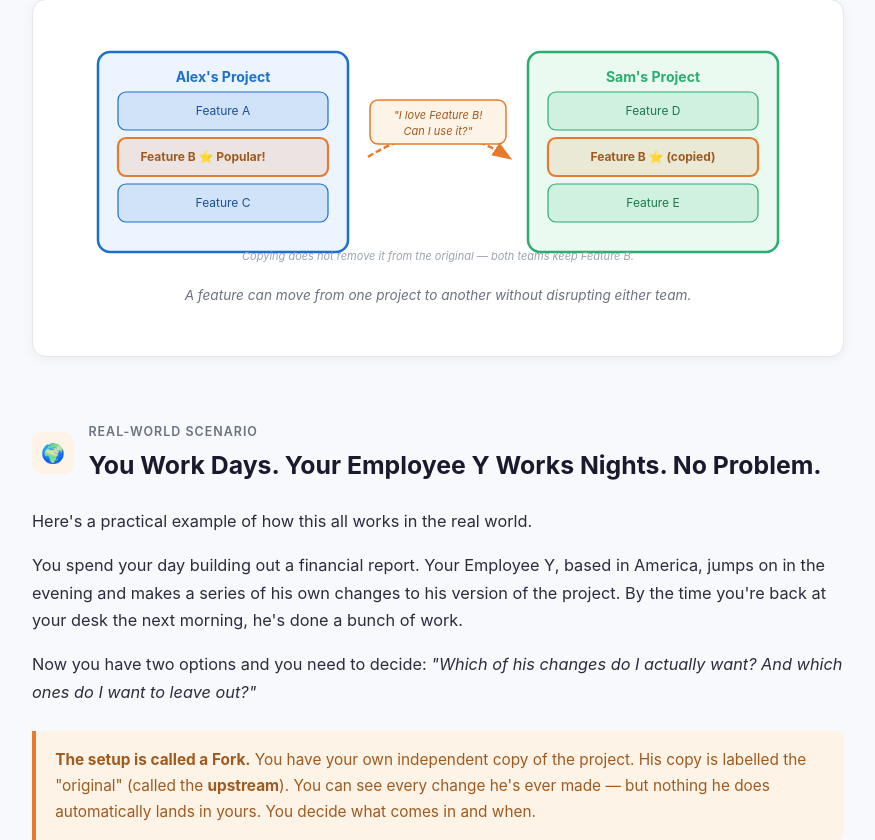
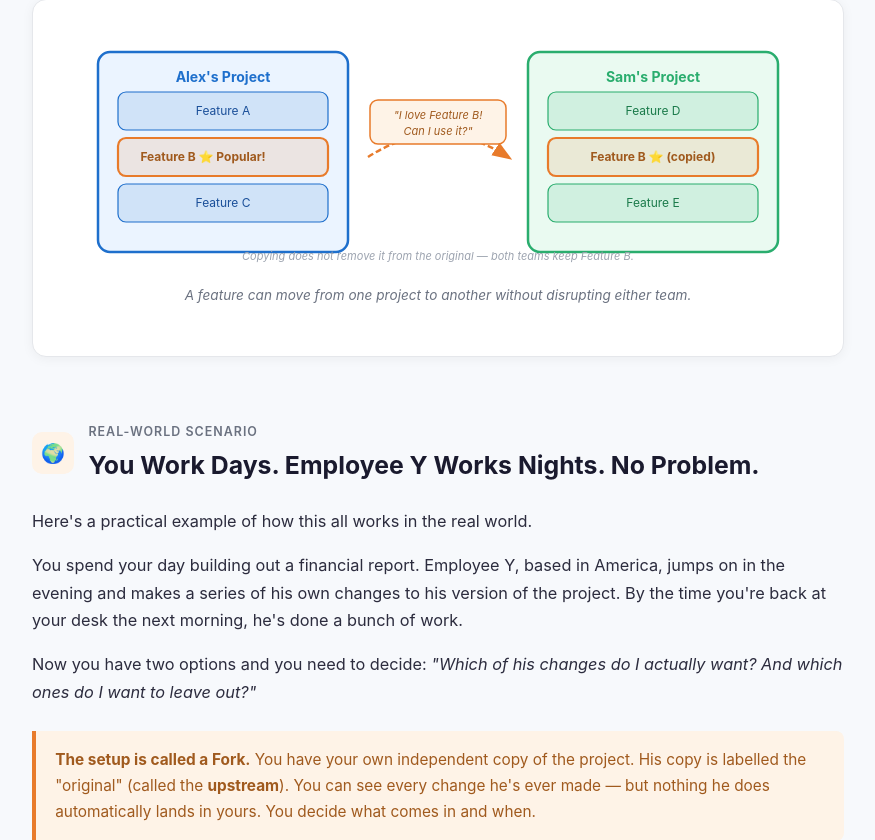
Before and after one commit to jarrydgreen-cleverprofits/team-workflow-guide, a Flask app: page / in a window 1280 px wide. Shown: the part 3755-4595 px from the top of the page, without its empty margins (202-1077 px from the left). Run offline with Flask 3, Linux system fonts and the light colour scheme.

Commit message:
Remove remaining Your Employee Y phrasing

```diff
--- a/templates/index.html
+++ b/templates/index.html
@@ -463,11 +463,11 @@
       <div class="section-icon" style="background:#FEF3E7;">🌍</div>
       <div>
         <span class="num">Real-World Scenario</span>
-        <h2>You Work Days. Your Employee Y Works Nights. No Problem.</h2>
+        <h2>You Work Days. Employee Y Works Nights. No Problem.</h2>
       </div>
     </div>
     <p>Here's a practical example of how this all works in the real world.</p>
-    <p>You spend your day building out a financial report. Your Employee Y, based in America, jumps on in the evening and makes a series of his own changes to his version of the project. By the time you're back at your desk the next morning, he's done a bunch of work.</p>
+    <p>You spend your day building out a financial report. Employee Y, based in America, jumps on in the evening and makes a series of his own changes to his version of the project. By the time you're back at your desk the next morning, he's done a bunch of work.</p>
     <p>Now you have two options and you need to decide: <em>"Which of his changes do I actually want? And which ones do I want to leave out?"</em></p>
 
     <div class="callout orange">
@@ -734,10 +734,10 @@
       <div class="section-icon" style="background:#EAFAF1;">🍒</div>
       <div>
         <span class="num">How To</span>
-        <h2>Getting Your Employee Y's Work Into Yours — Step by Step</h2>
+        <h2>Getting Employee Y's Work Into Yours — Step by Step</h2>
       </div>
     </div>
-    <p>Your Employee Y has been building on his project. He's created branches on GitHub. Here's exactly how you get what you want from his project into yours — safely, selectively, and without touching anything you didn't choose to touch.</p>
+    <p>Employee Y has been building on his project. He's created branches on GitHub. Here's exactly how you get what you want from his project into yours — safely, selectively, and without touching anything you didn't choose to touch.</p>
 
     <div class="callout blue">
       <strong>Remember:</strong> Railway deploys from <em>your</em> GitHub. His code never goes directly to your live site — it always passes through your GitHub first. You are always the gatekeeper.
@@ -873,7 +873,7 @@
     <h3 style="font-size:1.25rem; font-weight:700; color:#1A1A2E; margin:2rem 0 0.8rem;">Why Cherry-Picking Matters</h3>
     <p>Without cherry-picking, your only options would be: take everything or take nothing. That's a problem because:</p>
     <p style="margin-left:1.2rem;">
-      &nbsp;✦&nbsp; Your Employee Y might bundle a feature you love with a change that breaks your layout<br/>
+      &nbsp;✦&nbsp; Employee Y might bundle a feature you love with a change that breaks your layout<br/>
       &nbsp;✦&nbsp; You might not be ready for all his changes yet — but you need one specific piece now<br/>
       &nbsp;✦&nbsp; You might want to test one piece in isolation before committing to the rest
     </p>
```
